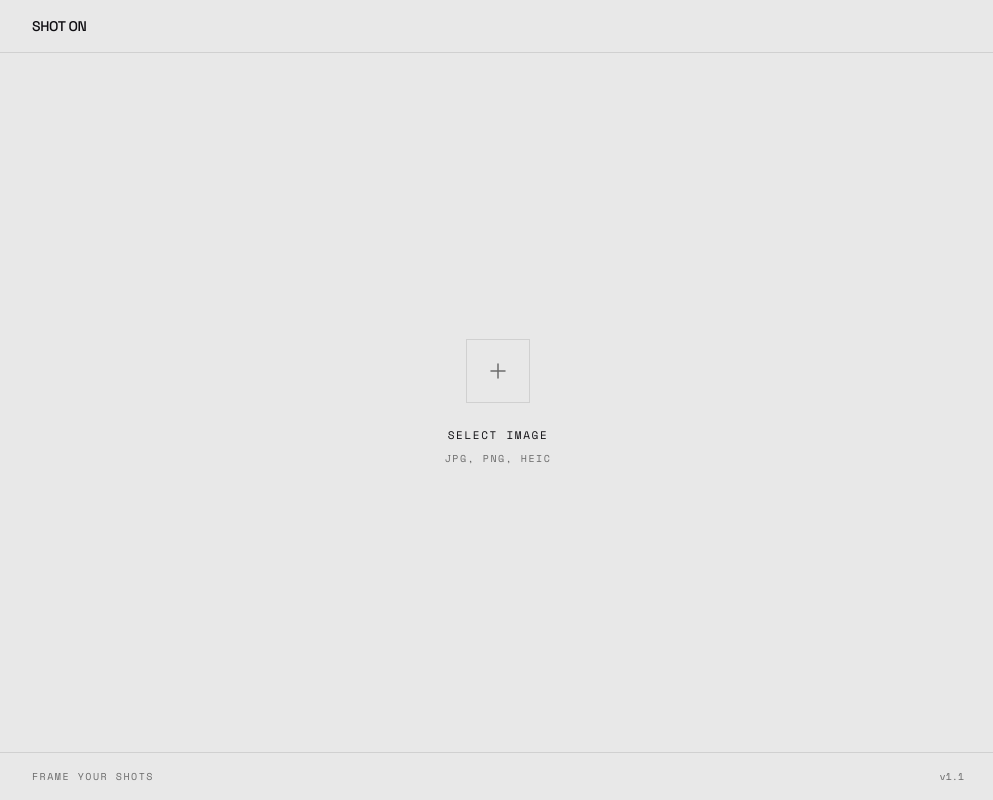
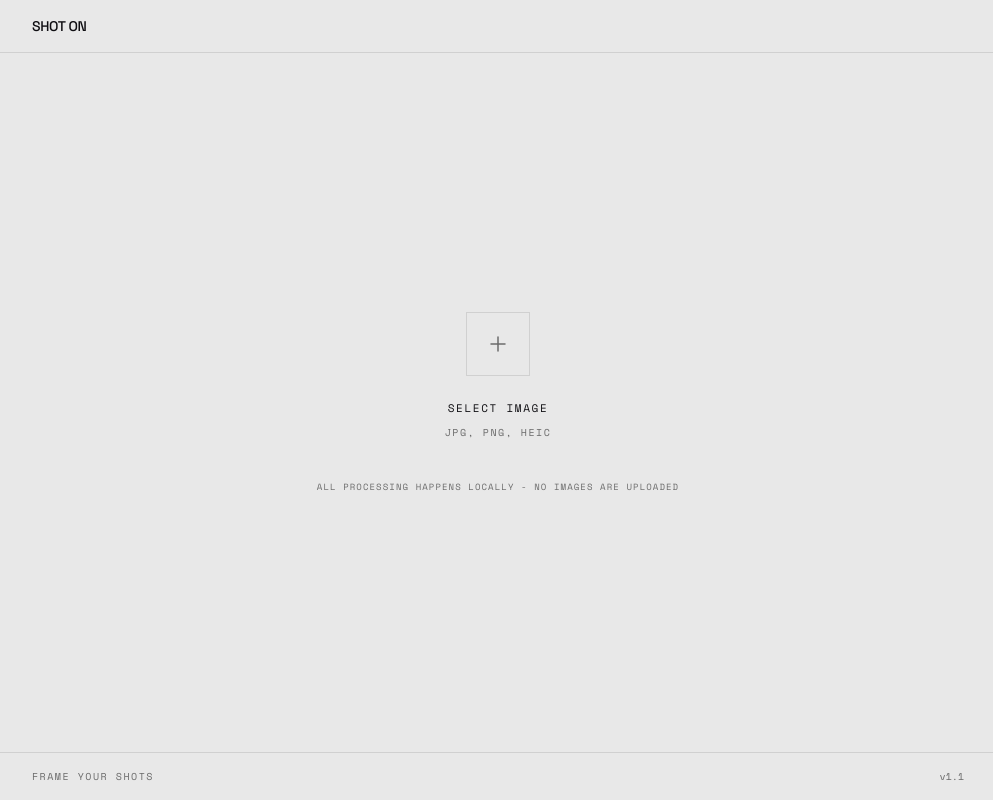
Before and after one commit to ampersanda/shot-on, a React (Vite) app: page / in a window 1280 px wide. Shown: the whole page, without its empty margins (142-1135 px from the left). Built offline with nearby package versions, Linux system fonts and the light colour scheme.

Commit message:
feat: add local processing privacy note

```diff
--- a/src/components/PhotoPicker.tsx
+++ b/src/components/PhotoPicker.tsx
@@ -35,6 +35,10 @@ export default function PhotoPicker(props: PhotoPickerProps) {
                     id="photoFile"
                 />
             </label>
+
+            <p className="font-mono text-[9px] uppercase tracking-[0.12em] text-te-muted mt-10">
+                all processing happens locally - no images are uploaded
+            </p>
         </div>
     )
 }
```
